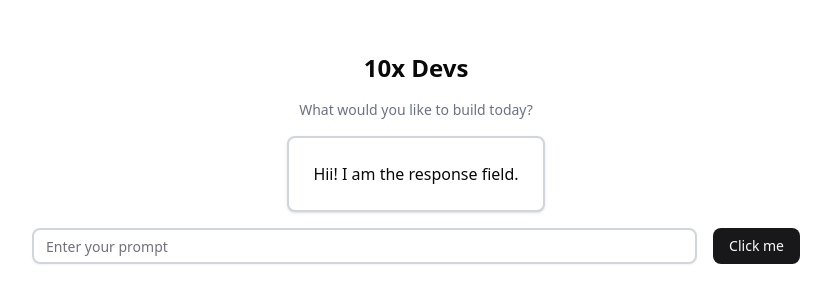
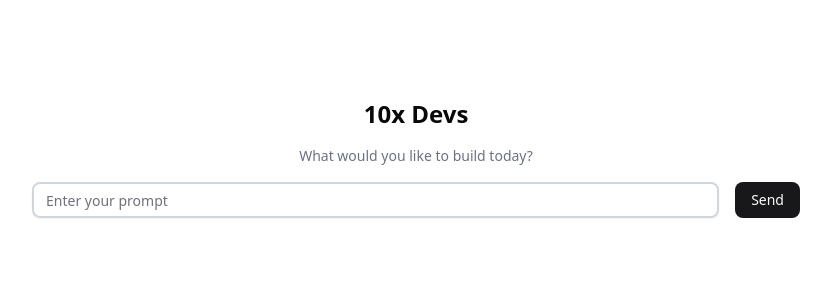
Before and after one commit to basesixtyfour/10x-devs, a Next.js app: page / in a window 1280 px wide. Shown: the part 242-544 px from the top of the page, without its empty margins (224-1055 px from the left). Built offline with nearby package versions, Linux system fonts and the light colour scheme.

Commit message:
feature: sends chat response

```diff
--- a/package.json
+++ b/package.json
@@ -15,8 +15,11 @@
     "lucide-react": "^0.544.0",
     "next": "15.5.3",
     "next-themes": "^0.4.6",
+    "openai": "^5.23.0",
     "react": "19.1.0",
     "react-dom": "19.1.0",
+    "react-markdown": "^10.1.0",
+    "remark-gfm": "^4.0.1",
     "tailwind-merge": "^3.3.1"
   },
   "devDependencies": {
--- /dev/null
+++ b/src/app/api/chat/route.ts
@@ -0,0 +1,34 @@
+import { NextRequest, NextResponse } from "next/server";
+import OpenAI from 'openai';
+
+const openai = new OpenAI({
+  baseURL: "https://openrouter.ai/api/v1",
+  apiKey: process.env.OPENROUTER_API_KEY,
+});
+
+export async function POST(request: NextRequest) {
+  const message = (await request.json()).message;
+
+  if (!message) {
+    return NextResponse.json({ error: "Message is required" }, { status: 400 });
+  }
+
+  const response = await openai.chat.completions.create({
+    model: "x-ai/grok-4-fast:free",
+    messages: [
+      {
+        "role": "user",
+        "content": [
+          {
+            "type": "text",
+            "text": message
+          }
+        ]
+      }
+    ],
+
+  });
+
+  console.log(response.choices[0].message);
+  return NextResponse.json(response);
+}
--- a/src/app/page.tsx
+++ b/src/app/page.tsx
@@ -1,20 +1,39 @@
+"use client";
+
 import { Input } from "@/components/ui/input";
 import { Button } from "@/components/ui/button";
 import ResponseField from "@/components/ResponseField";
+import { useState } from "react";
 
 export default function Home() {
+  const handleClick = () => {
+    fetch("/api/chat", {
+      method: "POST",
+      body: JSON.stringify({ message: message })
+    })
+      .then(response => response.json())
+      .then(data => {
+        console.log(data);
+        setResponse(data.choices[0].message);
+        setMessage("");
+      })
+      .catch(error => console.error(error));
+  };
+
+  const [response, setResponse] = useState<any>(null);
+  const [message, setMessage] = useState<string>("");
   return (
     <div className="dark:bg-[#2d2d30] flex flex-col w-screen px-64 items-center justify-center h-screen gap-4">
-      <div className="flex flex-col w-full items-center justify-center gap-4">
+      <div className="flex flex-col gap-4 justify-center items-center w-full">
         <h1 className="text-2xl font-bold">10x Devs</h1>
         <p className="text-sm text-gray-500">
           What would you like to build today?
         </p>
       </div>
-      <ResponseField />
-      <div className="flex flex-row w-full self-end items-center justify-center gap-4 shrink-0">
-        <Input className="border-2 border-gray-300 rounded-md" placeholder="Enter your prompt" />
-        <Button>Click me</Button>
+      {response && <ResponseField response={response} />}
+      <div className="flex flex-row gap-4 justify-center items-center self-end w-full shrink-0">
+        <Input className="rounded-md border-2 border-gray-300" placeholder="Enter your prompt" value={message} onChange={(e) => setMessage(e.target.value)} />
+        <Button onClick={handleClick}>Send</Button>
       </div>
     </div>
   );
--- a/src/components/ResponseField.tsx
+++ b/src/components/ResponseField.tsx
@@ -1,10 +1,12 @@
 import { Card, CardContent } from "@/components/ui/card";
+import ReactMarkdown from "react-markdown";
+import remarkGfm from "remark-gfm";
 
-export default function ResponseField() {
+export default function ResponseField({ response }: { response: any }) {
   return (
-    <Card className="shrink-0 border-2 border-gray-300 rounded-md">
+    <Card className="rounded-md dark:bg-[#2d2d30] text-white border-2 border-gray-300 shrink-0">
       <CardContent>
-        Hii! I am the response field.
+        <ReactMarkdown remarkPlugins={[remarkGfm]}>{response.content}</ReactMarkdown>
       </CardContent>
     </Card>
   );
```
Also changed, not shown: 1 other file (tests, documents, lock files or other folders).
